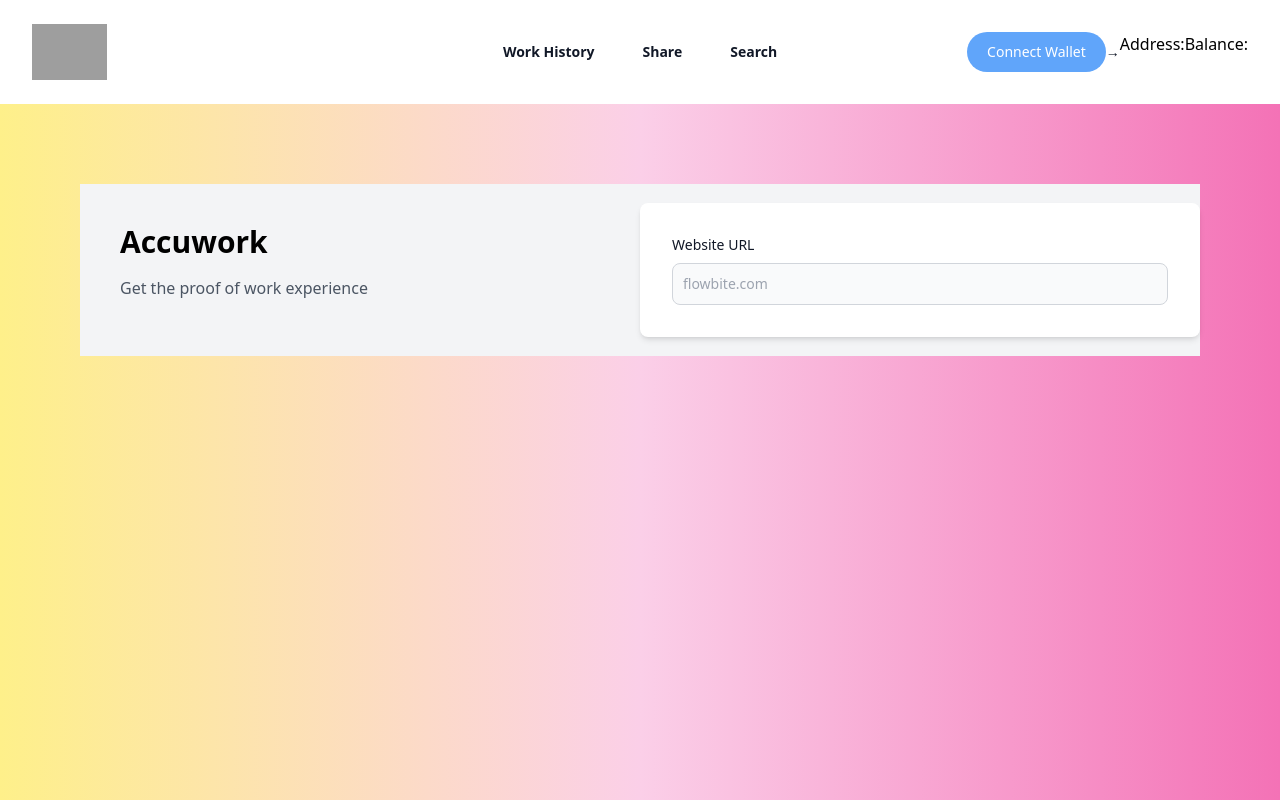
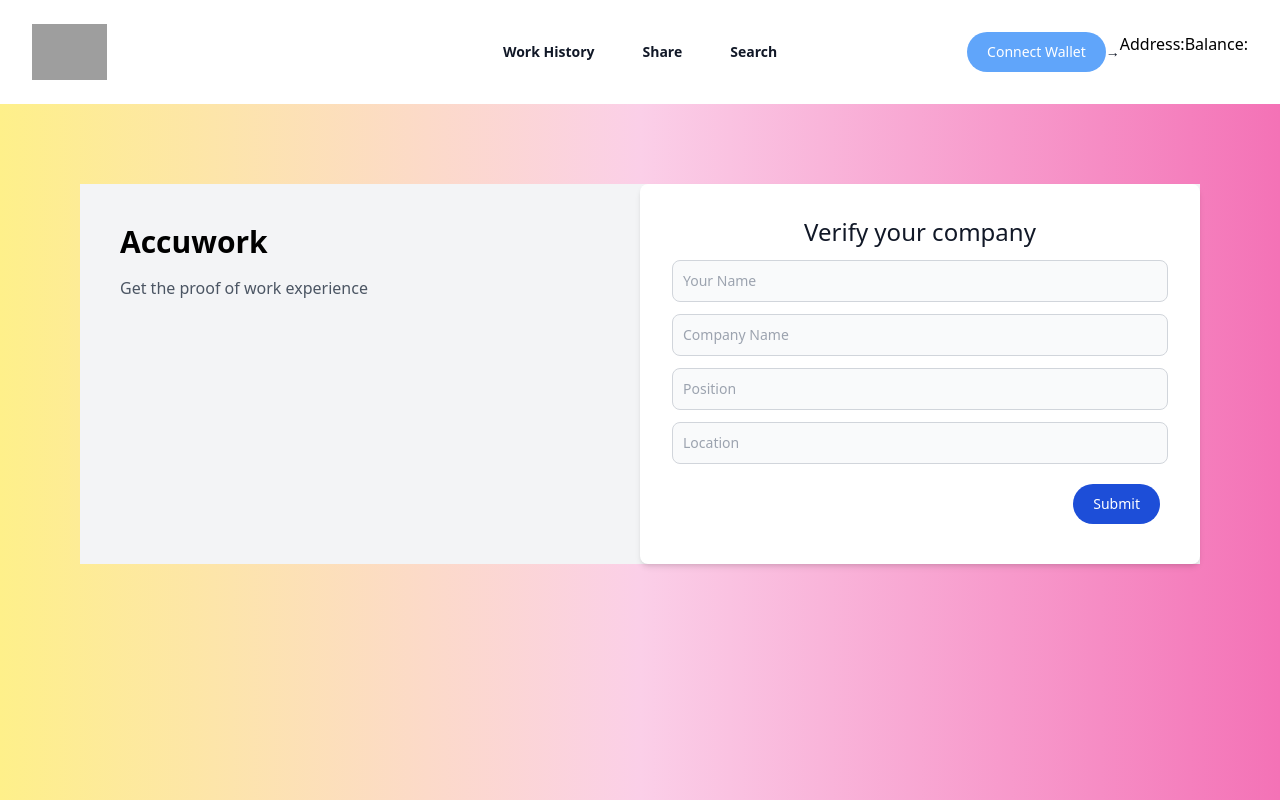
Before and after one commit to devhyun05/Accuwork, a React (Create React App) app in the folder estate_chain_frontend/: page / in a window 1280 px wide. Built offline with nearby package versions, Linux system fonts and the light colour scheme; grey boxes are pictures that could not be loaded.

Commit message:
main page form done

```diff
--- a/estate_chain_frontend/src/components/layouts/landing.js
+++ b/estate_chain_frontend/src/components/layouts/landing.js
@@ -1,5 +1,3 @@
-import { Fragment, useState } from 'react'
-import {LoginForm} from '../forms/login'
 import { Navbar } from './navbar'
 
 
@@ -22,10 +20,22 @@
      <div className="bg-gray-100 flex items-center justify-center">
       <div className="bg-white rounded-lg shadow-md p-8 w-full max-w-xl">
         <div>
-            <label for="website" className="block mb-2 text-sm font-medium text-gray-900 ">Website URL</label>
-            <input type="url" id="website" className="bg-gray-50 border border-gray-300 text-gray-900 text-sm rounded-lg focus:ring-blue-500 focus:border-blue-500 block w-full p-2.5 dark:bg-gray-700 dark:border-gray-600 dark:placeholder-gray-400 dark:text-white dark:focus:ring-blue-500 dark:focus:border-blue-500" placeholder="flowbite.com" required/>
+            <div class="text-center">
+              <p class="text-2xl font-normal text-gray-900">Verify your company</p>
+            </div>
+            <input type="url" id="website" className="bg-gray-50 border mt-3 border-gray-300 text-gray-900 text-sm rounded-lg focus:ring-blue-500 focus:border-blue-500 block w-full p-2.5 dark:bg-gray-700 dark:border-gray-600 dark:placeholder-gray-400 dark:text-white dark:focus:ring-blue-500 dark:focus:border-blue-500" placeholder="Your Name" required/>
+
+            <input type="url" id="website" className="bg-gray-50  border mt-3 border-gray-300 text-gray-900 text-sm rounded-lg focus:ring-blue-500 focus:border-blue-500 block w-full p-2.5 dark:bg-gray-700 dark:border-gray-600 dark:placeholder-gray-400 dark:text-white dark:focus:ring-blue-500 dark:focus:border-blue-500" placeholder="Company Name" required/>
+
+            <input type="url" id="website" className="bg-gray-50 border mt-3 border-gray-300 text-gray-900 text-sm rounded-lg focus:ring-blue-500 focus:border-blue-500 block w-full p-2.5 dark:bg-gray-700 dark:border-gray-600 dark:placeholder-gray-400 dark:text-white dark:focus:ring-blue-500 dark:focus:border-blue-500" placeholder="Position" required/>
+
+            <input type="url" id="website" className="bg-gray-50 border mt-3 border-gray-300 text-gray-900 text-sm rounded-lg focus:ring-blue-500 focus:border-blue-500 block w-full p-2.5 dark:bg-gray-700 dark:border-gray-600 dark:placeholder-gray-400 dark:text-white dark:focus:ring-blue-500 dark:focus:border-blue-500" placeholder="Location" required/>
         </div>
-
+        <div>
+          <div class="mt-5 text-right">
+            <button type="button" class="text-white bg-blue-700 hover:bg-blue-800 focus:outline-none focus:ring-4 focus:ring-blue-300 font-medium rounded-full text-sm px-5 py-2.5 text-center mr-2 mb-2 dark:bg-blue-600 dark:hover:bg-blue-700 dark:focus:ring-blue-800">Submit</button>
+          </div>
+        </div>
       </div>
      </div>
  </div>
```
